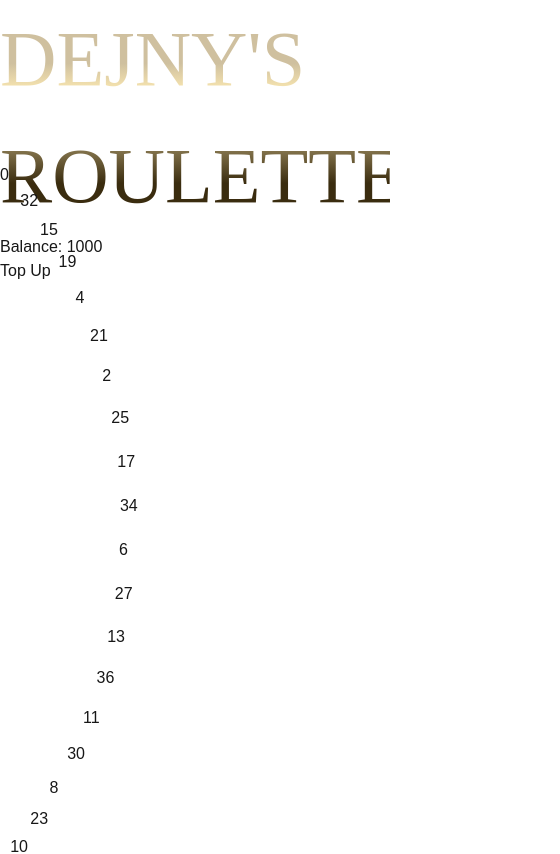
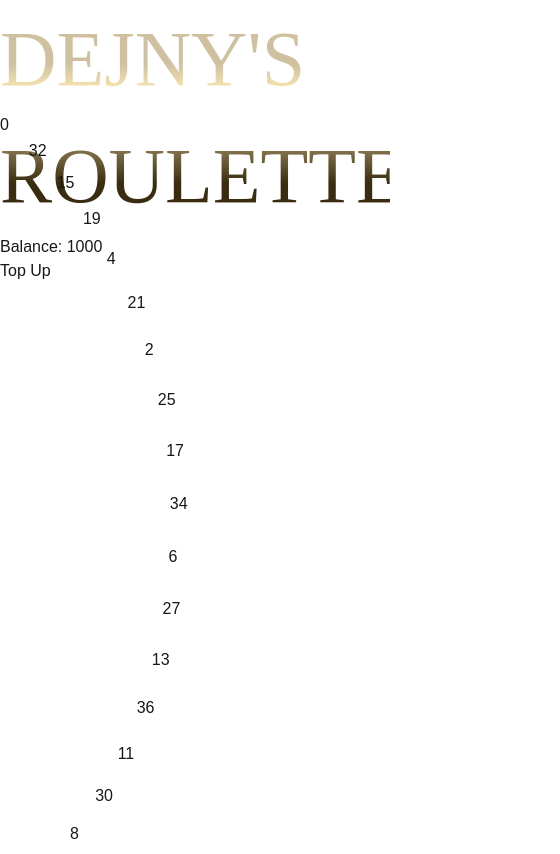
Before and after one commit to Dejnyyy/Roulette, a Next.js app: page / in a window 390 px wide. Shown: the top 854 px of the page, 560 px wide, since content can reach past the window. Built offline with nearby package versions, Linux system fonts and the light colour scheme.

Commit message:
responsivnejsi

```diff
--- a/src/pages/components/Roulette/index.tsx
+++ b/src/pages/components/Roulette/index.tsx
@@ -97,7 +97,7 @@ export default function RouletteWheel() {
   useEffect(() => {
     const handleResize = () => {
       if (window.innerWidth < 640) {
-        setTranslateY(120); // Small screens
+        setTranslateY(170); // Small screens
       } else if (window.innerWidth < 1024) {
         setTranslateY(170); // Medium screens
       } else {
@@ -140,12 +140,12 @@ export default function RouletteWheel() {
         Top Up
       </button>
       {/* ROULETTE WHEEL */}
-      <div className="relative sm:w-[300px] sm:h-[300px] md:w-[400px] md:h-[400px] lg:w-[500px] lg:h-[500px] flex items-center justify-center">
+      <div className="relative mt-20 md:mt-0 sm:w-[300px] sm:h-[300px] md:w-[400px] md:h-[400px] lg:w-[500px] lg:h-[500px] flex items-center justify-center">
   <div className="md:absolute mt-80 md:mt-0 w-full h-full border-8 border-dotted rounded-full flex items-center justify-center text-lg sm:text-sm md:text-base lg:text-lg font-bold">
     {wheelNumbers.map((num, index) => (
       <motion.div
       key={num}
-      className={`absolute sm:w-6 sm:h-6 md:w-8 md:h-8 lg:w-10 lg:h-10 flex items-center justify-center text-xs sm:text-[10px] md:text-sm lg:text-base font-bold rounded-full border-2 ${getColor(num, index === highlightIndex)} ${getBorderColor(num)}`}
+      className={`absolute p-2 sm:w-6 sm:h-6 md:w-8 md:h-8 lg:w-10 lg:h-10 flex items-center justify-center text-sm sm:text-[12px] md:text-md lg:text-base font-bold rounded-full border-2 ${getColor(num, index === highlightIndex)} ${getBorderColor(num)}`}
       style={{
         transform: `rotate(${(index / wheelNumbers.length) * 360}deg) translateY(-${translateY}px) rotate(-${(index / wheelNumbers.length) * 360}deg)`,
       }}
@@ -167,7 +167,7 @@ export default function RouletteWheel() {
       </div>
 
         {/* Betting Component */}
-        <div className="relative mt-40 md:absolute md:left-0 md:ml-4">
+        <div className="relative mt-40 sm:mt-64 md:absolute md:left-0 md:ml-4">
 
         <Betting
                 balance={balance}
```
